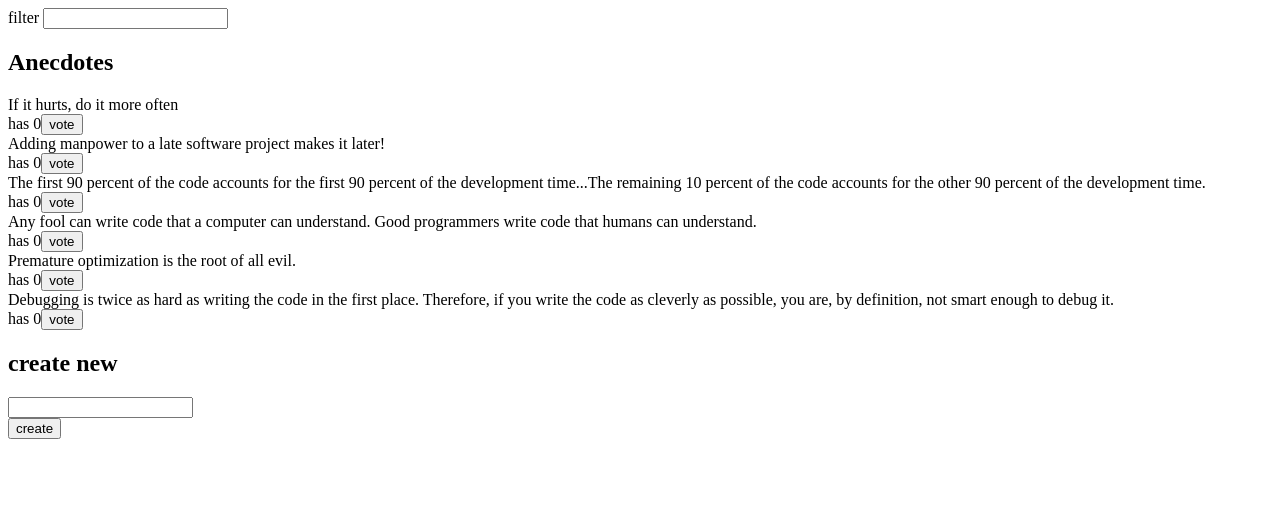
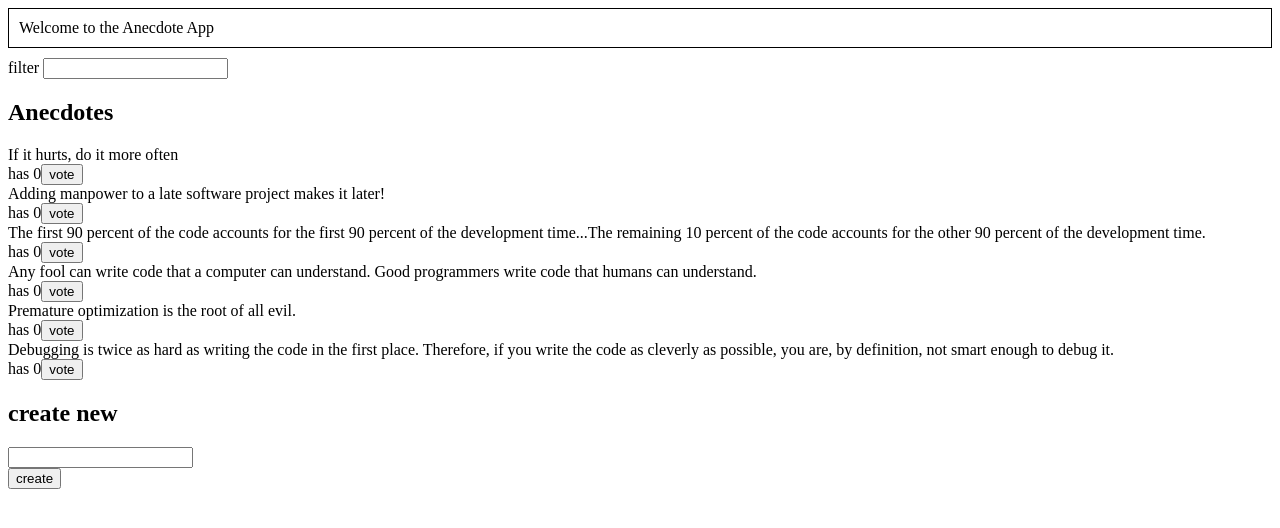
Before and after one commit to Rahulkarna-cdr/fullstackOpen-rahulkarna, a React (Vite) app in the folder part6/redux-anecdotes/: page / in a window 1280 px wide. Shown: the top 528 px of the page. Built offline with nearby package versions, Linux system fonts and the light colour scheme.

Commit message:
Exercise 6.12 completed

```diff
--- a/part6/redux-anecdotes/src/App.jsx
+++ b/part6/redux-anecdotes/src/App.jsx
@@ -1,10 +1,11 @@
 import AnecdoteForm from "./components/AnecdoteForm";
 import AnecdoteList from "./components/AnecdoteList";
 import FilterAnecdote from "./components/FilterAnecdote";
-
+import Notification from "./components/Notification";
 const App = () => {
   return (
     <div>
+      <Notification />
       <FilterAnecdote />
      <AnecdoteList />
       <AnecdoteForm />
--- a/part6/redux-anecdotes/src/components/Notification.jsx
+++ b/part6/redux-anecdotes/src/components/Notification.jsx
@@ -1,12 +1,16 @@
+import { useSelector } from "react-redux";
+
 const Notification = () => {
+  const notification = useSelector((state) => state.notification);
   const style = {
-    border: 'solid',
+    border: "solid",
     padding: 10,
     borderWidth: 1,
-    marginBottom: 10
-  }
+    marginBottom: 10,
+  };
 
-  return <div style={style}>render here notification...</div>
-}
+  if (!notification)  return null;
+    return <div style={style}>{notification}</div>;
+};
 
-export default Notification
+export default Notification;
--- /dev/null
+++ b/part6/redux-anecdotes/src/reducers/notificationReducer.js
@@ -0,0 +1,18 @@
+import { createSlice } from "@reduxjs/toolkit";
+
+const initialState  = "Welcome to the Anecdote App"
+const notificationSlice = createSlice({
+    name: "notification",
+    initialState,
+    reducers: {
+        setNotification: (state, action) => {
+            return action.payload
+        },
+        clearNotification: () => {
+            return ""
+        }
+    }
+})
+
+export const { setNotification, clearNotification } = notificationSlice.actions
+export default notificationSlice.reducer
--- a/part6/redux-anecdotes/src/store.js
+++ b/part6/redux-anecdotes/src/store.js
@@ -1,11 +1,14 @@
 import { configureStore } from "@reduxjs/toolkit";
 import anecdoteReducer from "./reducers/anecdoteReducer";
 import filterReducer from "./reducers/filterReducer";
+import notificationReducer from "./reducers/notificationReducer";
 
 const store = configureStore({
   reducer: {
     anecdotes: anecdoteReducer,
     filter: filterReducer,
+    notification: notificationReducer,
+
   },
 });
 
```
